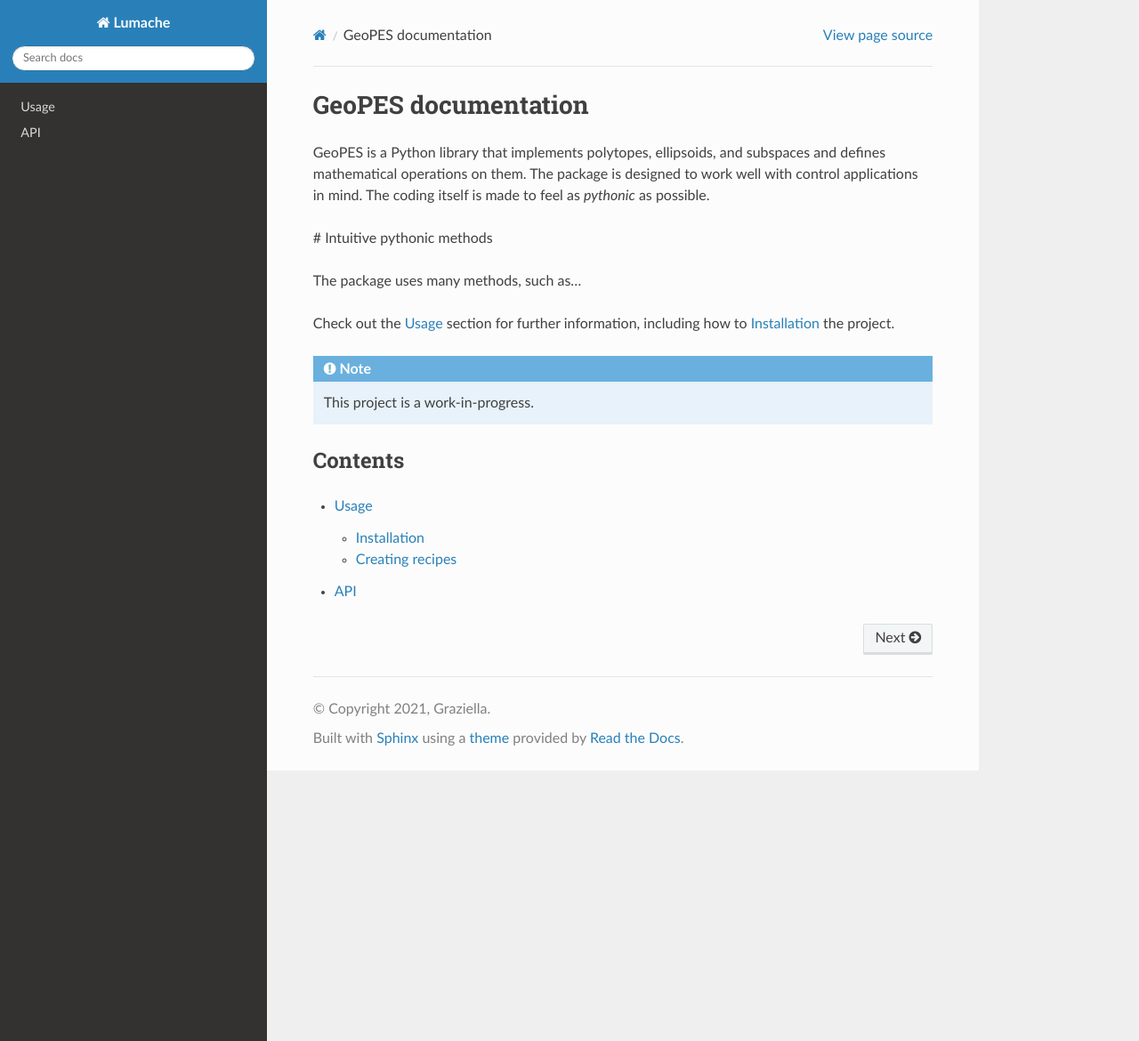
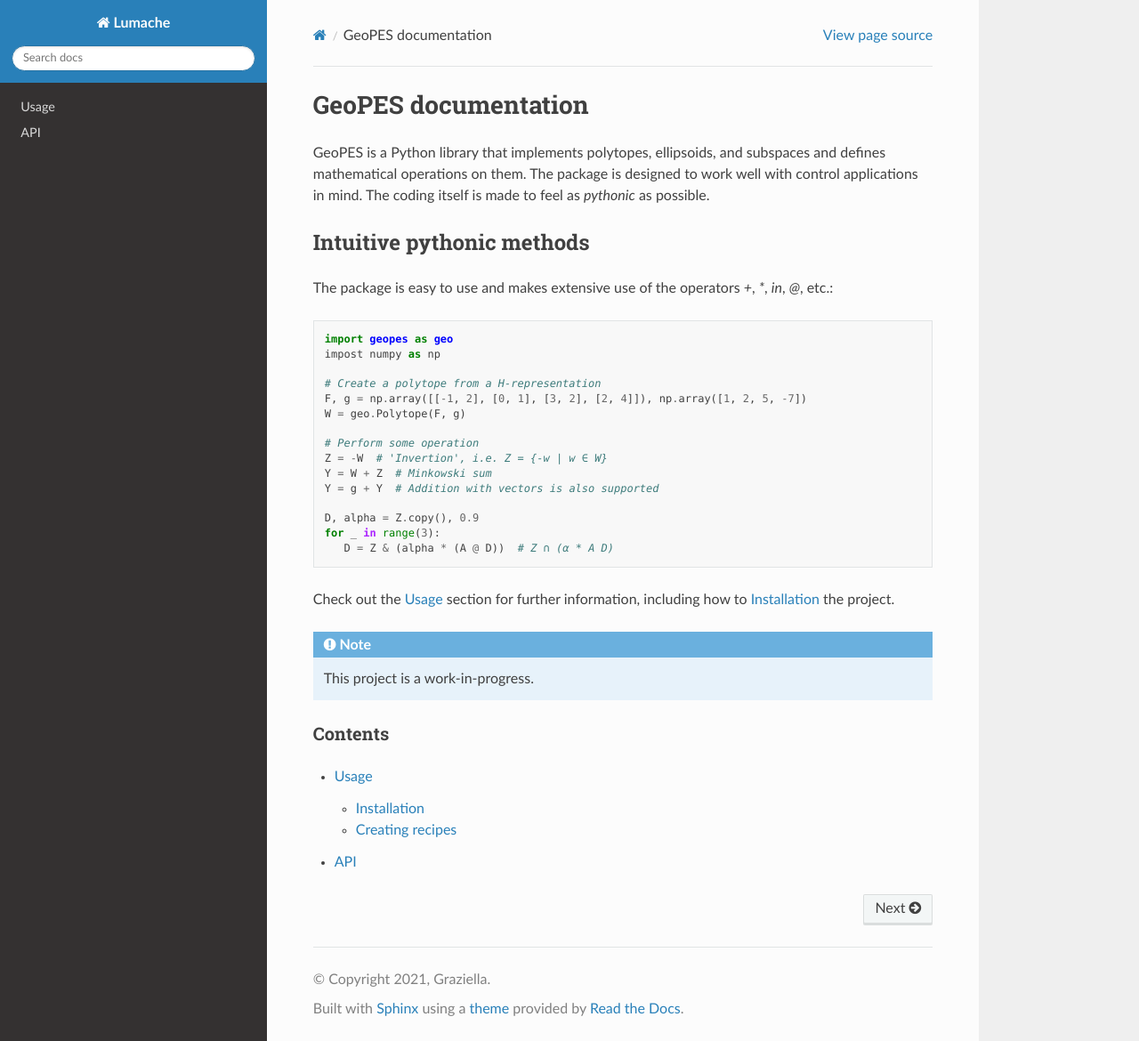
Before and after one commit to bwolleswinkel/geopes, a Sphinx documentation site: the page built from docs/source/index.rst, in a window 1280 px wide and 1170 px high. Shown: the whole window at 89% size. Built offline with Sphinx 7.4.7 and the Read the Docs theme 3.1.0, drawn with Linux system fonts in a browser that asks for light colours.

Commit message:
Updated homepage with a bunch of documentation

```diff
--- a/docs/source/index.rst
+++ b/docs/source/index.rst
@@ -5,9 +5,27 @@ GeoPES is a Python library that implements polytopes, ellipsoids, and subspaces
 defines mathematical operations on them. The package is designed to work well with control
 applications in mind. The coding itself is made to feel as *pythonic* as possible.
 
-# Intuitive pythonic methods
+==========================
+Intuitive pythonic methods
+==========================
 
-The package uses many methods, such as...
+The package is easy to use and makes extensive use of the operators `+`, `*`, `in`, `@`, etc.::
+
+   import geopes as geo
+   impost numpy as np
+
+   # Create a polytope from a H-representation
+   F, g = np.array([[-1, 2], [0, 1], [3, 2], [2, 4]]), np.array([1, 2, 5, -7])
+   W = geo.Polytope(F, g)
+
+   # Perform some operation
+   Z = -W  # 'Invertion', i.e. Z = {-w | w ∈ W}
+   Y = W + Z  # Minkowski sum
+   Y = g + Y  # Addition with vectors is also supported
+
+   D, alpha = Z.copy(), 0.9
+   for _ in range(3):
+      D = Z & (alpha * (A @ D))  # Z ∩ (α * A D)
 
 Check out the :doc:`usage` section for further information, including
 how to :ref:`installation` the project.
```
